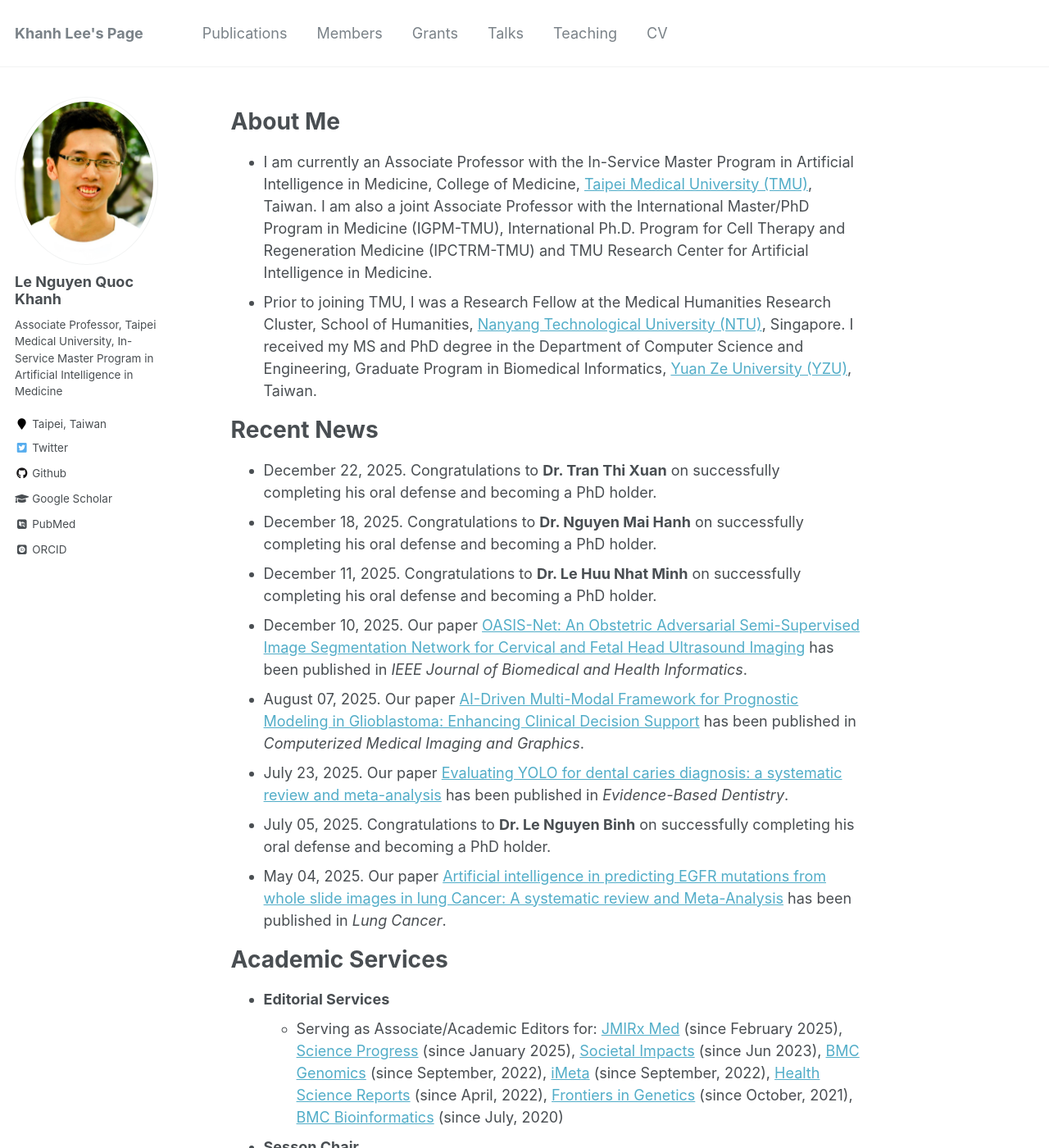
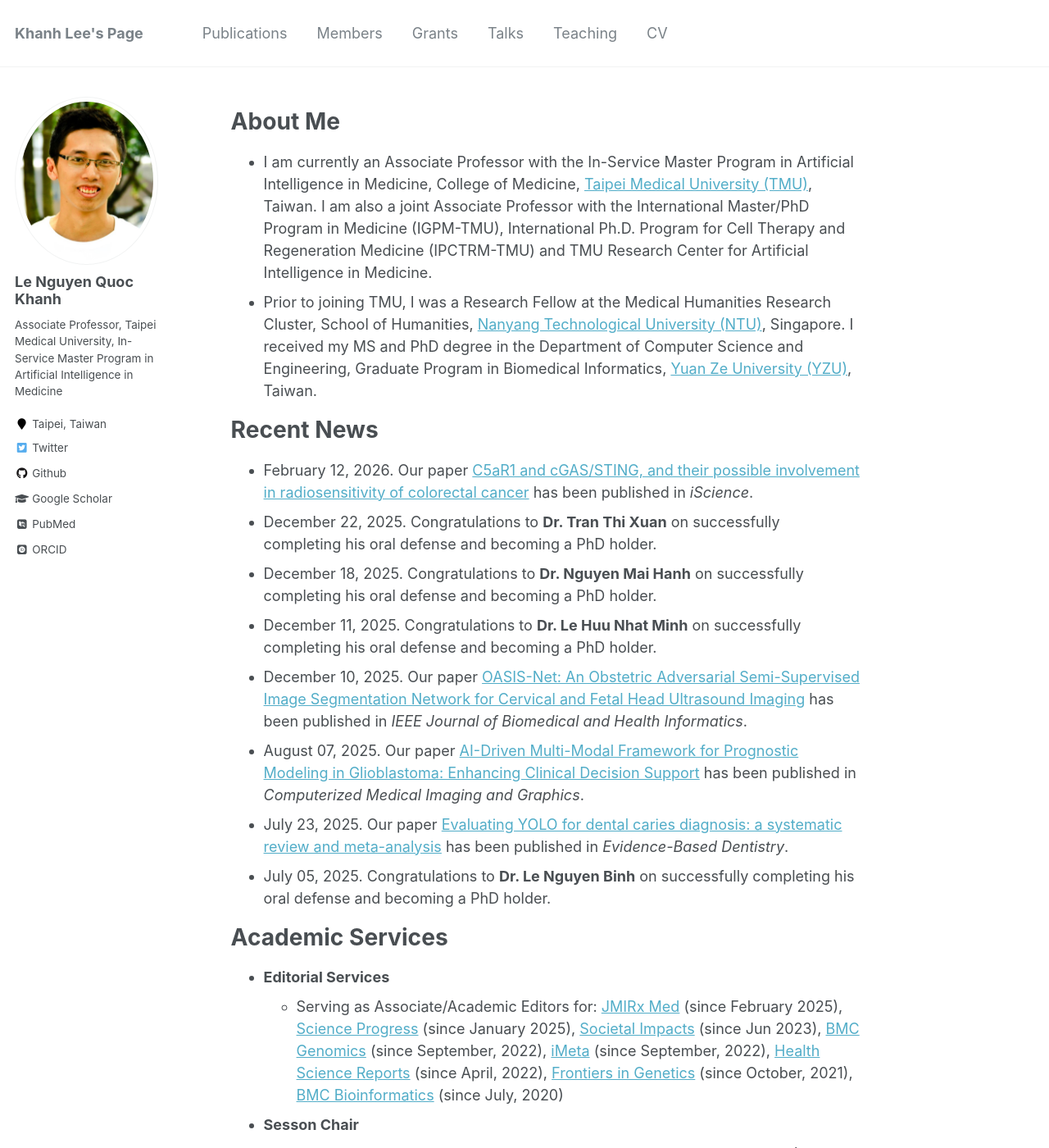
Before and after one commit to khanhlee/khanhlee.github.io, a Jekyll site: the page built from _pages/about.md, in a window 1280 px wide and 1400 px high. Shown: the whole window at 82% size. Built offline with Jekyll 4.4.1, drawn with Linux system fonts in a browser that asks for light colours; some web fonts are replaced.

Commit message:
Update about.md

```diff
--- a/_pages/about.md
+++ b/_pages/about.md
@@ -13,6 +13,7 @@ redirect_from:
 * Prior to joining TMU, I was a Research Fellow at the Medical Humanities Research Cluster, School of Humanities, [Nanyang Technological University (NTU)](http://www.ntu.edu.sg), Singapore. I received my MS and PhD degree in the Department of Computer Science and Engineering, Graduate Program in Biomedical Informatics, [Yuan Ze University (YZU)](https://www.yzu.edu.tw/), Taiwan.
 
 # Recent News
+* February 12, 2026. Our paper [C5aR1 and cGAS/STING, and their possible involvement in radiosensitivity of colorectal cancer](https://doi.org/10.1016/j.isci.2026.115009) has been published in <i>iScience</i>.
 * December 22, 2025. Congratulations to <b>Dr. Tran Thi Xuan</b> on successfully completing his oral defense and becoming a PhD holder.
 * December 18, 2025. Congratulations to <b>Dr. Nguyen Mai Hanh</b> on successfully completing his oral defense and becoming a PhD holder.
 * December 11, 2025. Congratulations to <b>Dr. Le Huu Nhat Minh</b> on successfully completing his oral defense and becoming a PhD holder.
@@ -20,7 +21,6 @@ redirect_from:
 * August 07, 2025. Our paper [AI-Driven Multi-Modal Framework for Prognostic Modeling in Glioblastoma: Enhancing Clinical Decision Support](https://doi.org/10.1016/j.compmedimag.2025.102628) has been published in <i>Computerized Medical Imaging and Graphics</i>.
 * July 23, 2025. Our paper [Evaluating YOLO for dental caries diagnosis: a systematic review and meta-analysis](https://doi.org/10.1038/s41432-025-01180-1) has been published in <i>Evidence-Based Dentistry</i>.
 * July 05, 2025. Congratulations to <b>Dr. Le Nguyen Binh</b> on successfully completing his oral defense and becoming a PhD holder.
-* May 04, 2025. Our paper [Artificial intelligence in predicting EGFR mutations from whole slide images in lung Cancer: A systematic review and Meta-Analysis](https://doi.org/10.1016/j.lungcan.2025.108577) has been published in <i>Lung Cancer</i>.
 
 # Academic Services
 * <b>Editorial Services</b>
```
